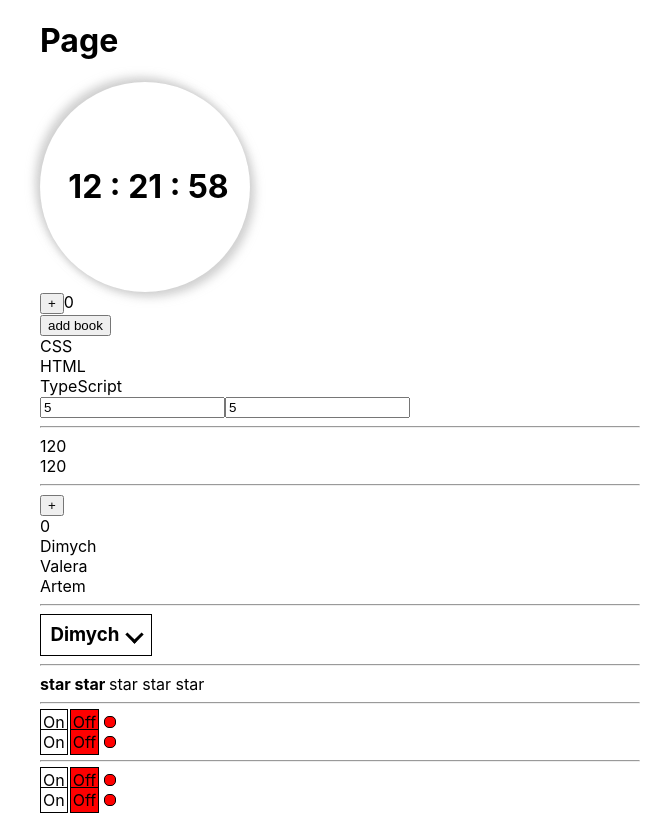
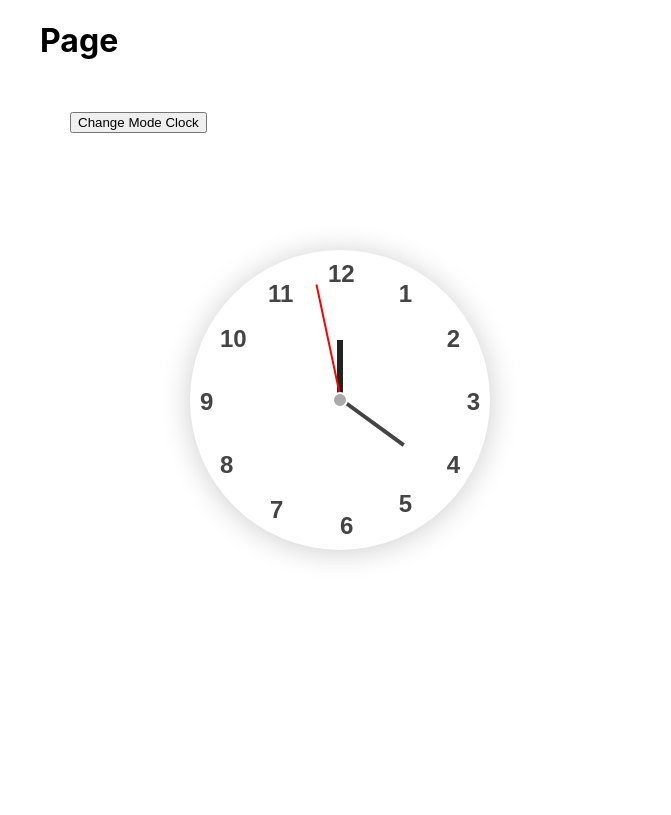
Before and after one commit to isefrog38/DimichReact_podrobno, a React (Create React App) app: page / in a window 1280 px wide. Shown: the top 815 px of the page, without its empty margins (300-971 px from the left). Built offline with nearby package versions, Linux system fonts and the light colour scheme.

Commit message:
digital and analog clock

```diff
--- a/src/App.tsx
+++ b/src/App.tsx
@@ -10,7 +10,7 @@ import {OnOff} from "./components/OnOff/OnOff";
 import {Example1} from "./components/React.Memo/ReactMemo";
 import {NewMemo} from "./components/React.Memo/NewMemo";
 import {LikeUseCallBack} from "./components/React.Memo/UseCallback";
-import {Clock} from "./components/CLOCK/Clock";
+import {ClocksComponent} from "./components/CLOCK/Clock";
 
 
 
@@ -24,6 +24,7 @@ function PageTitle(props: PageTitlePropsType) {
 
 export function App() {
 
+    let [modeClock, setModeClock] = useState<'analog' | 'digital'>('analog');
     let [ratingState , setRatingState] = useState<RatingValueType>(2);
     let [on, setOn] = useState<boolean>(false);
     let [value, setValue] = useState<number>(3);
@@ -38,11 +39,17 @@ export function App() {
         setValue(value)
     }
 
+    const ChangeClockMode = () => {
+        modeClock === 'analog' && setModeClock('digital');
+        modeClock === 'digital' && setModeClock('analog');
+    }
+
     return (
         <div className={'app'}>
             <PageTitle title={'Page'}/>
-            <Clock />
-            <LikeUseCallBack/>
+            <button onClick={ChangeClockMode} style={{margin: "30px"}}>Change Mode Clock</button>
+            <ClocksComponent changeMode={modeClock}/>
+            {/*<LikeUseCallBack/>
             <NewMemo/>
             <hr/>
             <Example1 />
@@ -66,7 +73,7 @@ export function App() {
             <hr/>
             <Accordion titleValue={"Menu"} collapsed={collapsed} setCollapsed={ setCollapsed } items={array} onClick={setOn}/>
             <Accordion titleValue={"Users"} collapsed={collapsed} setCollapsed={ setCollapsed } items={array} onClick={setOn}/>
-            <hr/>
+            <hr/>*/}
         </div>
     )
 }
--- /dev/null
+++ b/src/components/CLOCK/AnalogClock.tsx
@@ -0,0 +1,52 @@
+import React, {FC} from 'react';
+import "./Styles.css";
+
+type ClockPropsType = {
+    date: Date
+}
+
+export const AnalogClock: FC<ClockPropsType> = ({date}) => {
+
+    let hours = date.getHours(),
+        minute = date.getMinutes(),
+        seconds = date.getSeconds();
+
+    const secondsStyle = {
+        transform: `rotate(${seconds * 6}deg)`
+    };
+    const minutesStyle = {
+        transform: `rotate(${minute * 6}deg)`
+    };
+    const hoursStyle = {
+        transform: `rotate(${hours * 30}deg)`
+    };
+
+    return (
+        <div className="clock">
+            <div className="hour_hand" style={hoursStyle}/>
+            <div className="min_hand" style={minutesStyle} />
+            <div className="sec_hand" style={secondsStyle} />
+            <span className="twelve">12</span>
+            <span className="one">1</span>
+            <span className="two">2</span>
+            <span className="three">3</span>
+            <span className="four">4</span>
+            <span className="five">5</span>
+            <span className="six">6</span>
+            <span className="seven">7</span>
+            <span className="eight">8</span>
+            <span className="nine">9</span>
+            <span className="ten">10</span>
+            <span className="eleven">11</span>
+        </div>
+
+        // first variant analog clock
+        /*<div className={"clock"}>
+            <div className={"analog-clock"}>
+                <div className={"dial seconds"} style={secondsStyle} />
+                <div className={"dial minutes"} style={minutesStyle} />
+                <div className={"dial hours"} style={hoursStyle} />
+            </div>
+        </div>*/
+    );
+};
--- a/src/components/CLOCK/Clock.tsx
+++ b/src/components/CLOCK/Clock.tsx
@@ -1,40 +1,31 @@
-import React, {useEffect, useState} from 'react';
-import "./Styles.css";
+import React, {FC, memo, useEffect, useState} from 'react';
+import {AnalogClock} from "./AnalogClock";
+import {DigitalClock} from "./DigitalClock";
 
-export const Clock = React.memo((props: any) => {
+type MainClockPropsType = {
+    changeMode: 'analog' | 'digital'
+}
 
+export const ClocksComponent: FC<MainClockPropsType> = memo(({changeMode}) => {
         let [date, setDate] = useState<Date>(new Date());
 
-        let hours = date.getHours(),
-            minute = date.getMinutes(),
-            seconds = date.getSeconds();
-
         useEffect(() => {
-
-            const intervalId = setInterval(() => {
+            const goTime = setInterval(() => {
+                console.log('tick')
                 setDate(new Date())
             }, 1000)
 
             return () => {
-                clearInterval(intervalId)
+                clearInterval(goTime)
             }
         },[])
 
-
         return (
-            <div className={"MainDiv"}>
-                <div>
-                    <div>
-                        {/*<h1>{`${new Date().toLocaleDateString()}`}</h1>*/}
-                        <h1 style={{marginLeft: "7px"}}>
-                            {`
-                              ${hours < 10 ? "0" + hours : hours}
-                            : ${minute < 10 ? "0" + minute : minute}
-                            : ${seconds < 10 ? "0" + seconds : seconds}
-                            `}
-                        </h1>
-                    </div>
-                </div>
+            <div style={{width: "100%"}}>
+                { changeMode === 'analog'
+                    ? <AnalogClock date={date} />
+                    : <DigitalClock date={date} />
+                }
             </div>
         );
 
--- /dev/null
+++ b/src/components/CLOCK/DigitalClock.tsx
@@ -0,0 +1,26 @@
+import React, {FC} from 'react';
+import "./Styles.css";
+
+type ClockPropsType = {
+    date: Date
+}
+
+export const DigitalClock: FC<ClockPropsType> = ({date}) => {
+
+    let hours = date.getHours(),
+        minute = date.getMinutes(),
+        seconds = date.getSeconds();
+
+    return (
+        <div>
+            <div className={"MainDiv"}>
+                {/*<h1>{`${date.toLocaleDateString()}`}</h1>*/}
+                <h1 style={{marginLeft: "7px"}}>{`
+                      ${hours < 10 ? "0" + hours : hours}
+                    : ${minute < 10 ? "0" + minute : minute}
+                    : ${seconds < 10 ? "0" + seconds : seconds}
+                    `}</h1>
+            </div>
+        </div>
+    );
+};
--- a/src/components/CLOCK/Styles.css
+++ b/src/components/CLOCK/Styles.css
@@ -1,4 +1,26 @@
 .MainDiv {
+    padding: 5px;
+    display: flex;
+    width: 300px;
+    height: 300px;
+    border-radius: 50%;
+    justify-content: center;
+    align-items: center;
+    flex-direction: column;
+    box-shadow: 5px 5px 10px rgba(169, 169, 169, 0.53), -5px -5px 10px rgba(169, 169, 169, 0.53);
+    margin: 140px auto;
+}
+
+.MainDiv:hover {
+    padding: 2px;
+    opacity: 0.88;
+    border: 3px dashed black;
+}
+
+/*first variant analog clock*/
+/*
+
+.clock {
     padding: 5px;
     display: flex;
     width: 200px;
@@ -7,10 +29,160 @@
     justify-content: center;
     align-items: center;
     box-shadow: 5px 5px 10px rgba(169, 169, 169, 0.53), -5px -5px 10px rgba(169, 169, 169, 0.53);
+    text-align: center;
+    flex-direction: column;
+}
+.clock .digital-clock {
+    padding: 10px;
+}
+.clock .analog-clock {
+    width: 100px;
+    height: 100px;
+    border-radius: 50%;
+    position: relative;
+}
+.clock .analog-clock .dial {
+    position: absolute;
+    left: 50%;
+    width: 50px;
+    height: 50px;
+    transform-origin: bottom left;
+}
+.clock .analog-clock .dial.seconds {
+    border-left: solid 3px green;
+}
+.clock .analog-clock .dial.minutes {
+    border-left: solid 3px #cc0000;
+}
+.clock .analog-clock .dial.hours {
+    width: 35px;
+    height: 35px;
+    top: 15px;
+    border-left: solid 5px #000;
+}
+*/
+
+
+.clock {
+    width: 300px;
+    height: 300px;
+    border-radius: 50%;
+    position: absolute;
+    top: 50%;
+    left: 50%;
+    transform: translate(-50%, -50%);
+    box-shadow: 0 2px 30px rgba(0, 0, 0, 0.2);
+    font-size: 24px;
+    color: #444;
+    text-align: center;
 }
 
-.MainDiv:hover {
-    padding: 2px;
-    opacity: 0.88;
-    border: 3px dashed black;
+.clock::after {
+    background: #aaa;
+    content: "";
+    width: 12px;
+    height: 12px;
+    border-radius: 50%;
+    position: absolute;
+    z-index: 2;
+    top: 50%;
+    left: 50%;
+    transform: translate(-50%, -50%);
+    border: 2px solid #fff;
 }
+
+.hour_hand {
+    position: absolute;
+    width: 6px;
+    height: 60px;
+    background: #222;
+    top: 30%;
+    left: 49%;
+    transform-origin: bottom;
+}
+
+.min_hand {
+    position: absolute;
+    width: 4px;
+    height: 80px;
+    background: #444;
+    top: 22.5%;
+    left: 49%;
+    transform-origin: bottom;
+}
+
+.sec_hand {
+    position: absolute;
+    width: 2px;
+    height: 118px;
+    background: red;
+    top: 10.5%;
+    left: 50%;
+    transform-origin: bottom;
+}
+
+.clock span {
+    position: absolute;
+    font-family: "Source Sans Pro", sans-serif;
+    font-weight: 700;
+}
+
+.twelve {
+    top: 10px;
+    left: 46%;
+}
+
+.one {
+    top: 10%;
+    right: 26%;
+}
+
+.eleven {
+    top: 10%;
+    left: 26%;
+}
+
+.two {
+    top: 25%;
+    right: 10%;
+}
+
+.three {
+    right: 10px;
+    top: 46%;
+}
+
+.four {
+    right: 30px;
+    top: 67%;
+}
+
+.five {
+    right: 78px;
+    top: 80%;
+}
+
+.six {
+    bottom: 10px;
+    left: 50%;
+}
+
+.seven {
+    left: 80px;
+    top: 82%;
+}
+
+.eight {
+    left: 30px;
+    top: 67%;
+}
+
+.nine {
+    left: 10px;
+    top: 46%;
+}
+
+.ten {
+    top: 25%;
+    left: 10%;
+}
```
Also changed, not shown: 1 other file (tests, documents, lock files or other folders).
